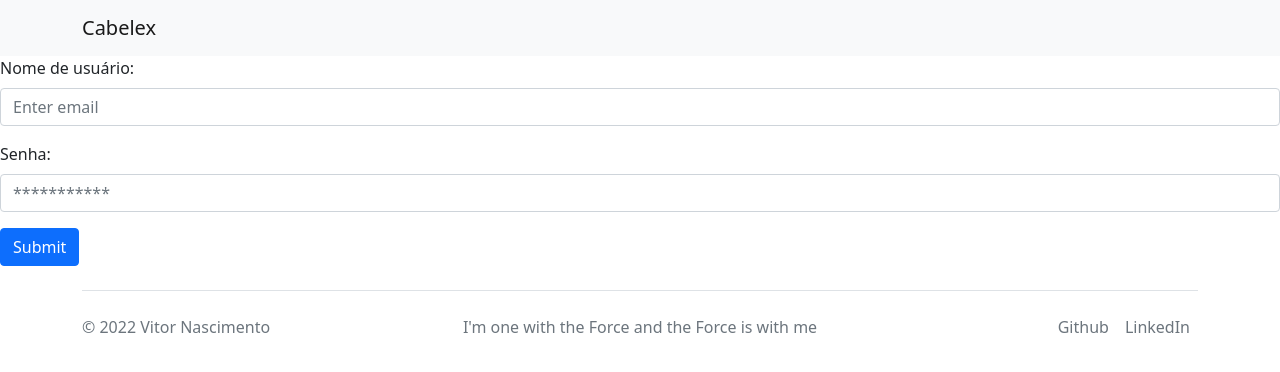
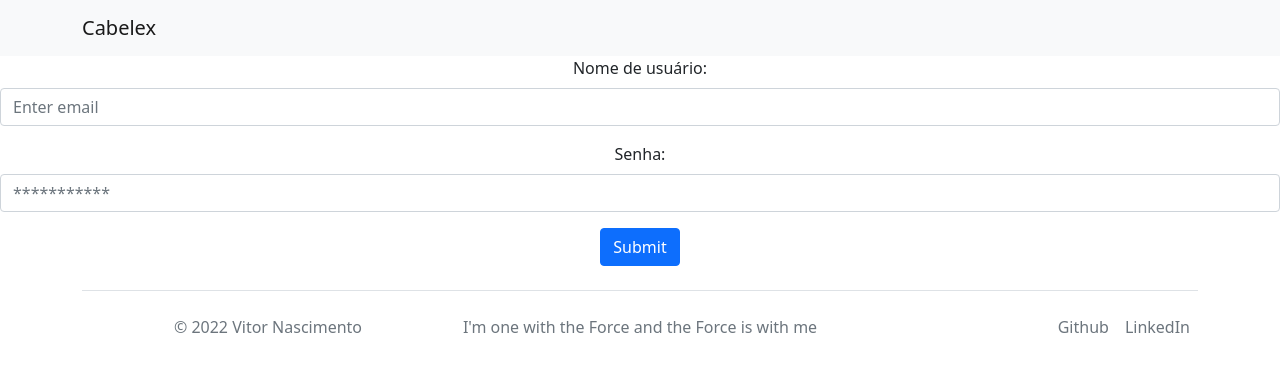
Before and after one commit to ganvector/cabelex, a React (Create React App) app: page / in a window 1280 px wide. Shown: the top 372 px of the page. Built offline with nearby package versions, Linux system fonts and the light colour scheme.

Commit message:
Organizando app

```diff
--- a/src/App.tsx
+++ b/src/App.tsx
@@ -1,13 +1,16 @@
 import React, { useState } from "react";
+import { BrowserRouter } from "react-router-dom";
+
 import LoginPage from "./pages/LoginPage";
+import Home from "./pages/Home";
+
+import MainHeader from "./components/MainHeader";
+import MainFooter from "./components/MainFooter";
+
 import AuthContext from "./store/auth-context";
 
 import "bootstrap/dist/css/bootstrap.min.css";
-import Home from "./pages/Home";
-import MainHeader from "./components/MainHeader";
-import { BrowserRouter } from "react-router-dom";
-import Container from "react-bootstrap/Container";
-import MainFooter from "./components/MainFooter";
+import "./App.css";
 
 function App() {
   const [isLoggedIn, setIsLoggerIn] = useState(false);
@@ -24,6 +27,7 @@ function App() {
 
   return (
     <div className="App">
+      <main>
         <AuthContext.Provider
           value={{
             isLogged: isLoggedIn,
@@ -33,15 +37,13 @@ function App() {
         >
           <BrowserRouter>
             <MainHeader />
-          <main>
             {!isLoggedIn && <LoginPage />}
             {isLoggedIn && <Home />}
-          </main>
           </BrowserRouter>
         </AuthContext.Provider>
-      <footer className="footer">
+      </main>
+
       <MainFooter />
-      </footer>
     </div>
   );
 }
```
Lines whose indentation alone changed are shown as unchanged.
